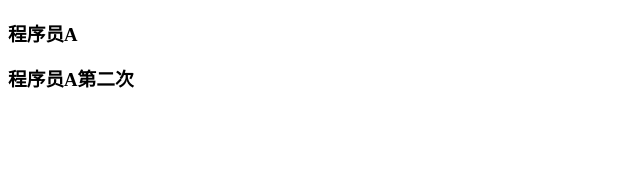
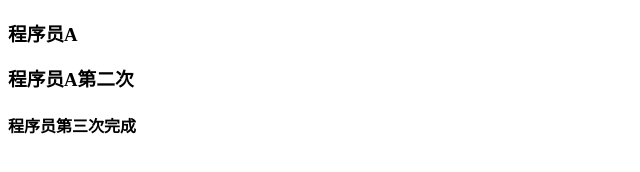
Before and after one commit to zhangqi455/git-demo, a plain HTML site: page index.html in a window 1280 px wide. Shown: the whole page, without its empty margins (0-640 px from the left). Drawn offline with Linux system fonts and the light colour scheme.

Commit message:
程序员第三次完成任务

```diff
--- a/index.html
+++ b/index.html
@@ -9,5 +9,6 @@
 <body>
     <h3>程序员A</h3>
     <h3>程序员A第二次</h3>
+    <h4>程序员第三次完成</h4>
 </body>
 </html>
```
